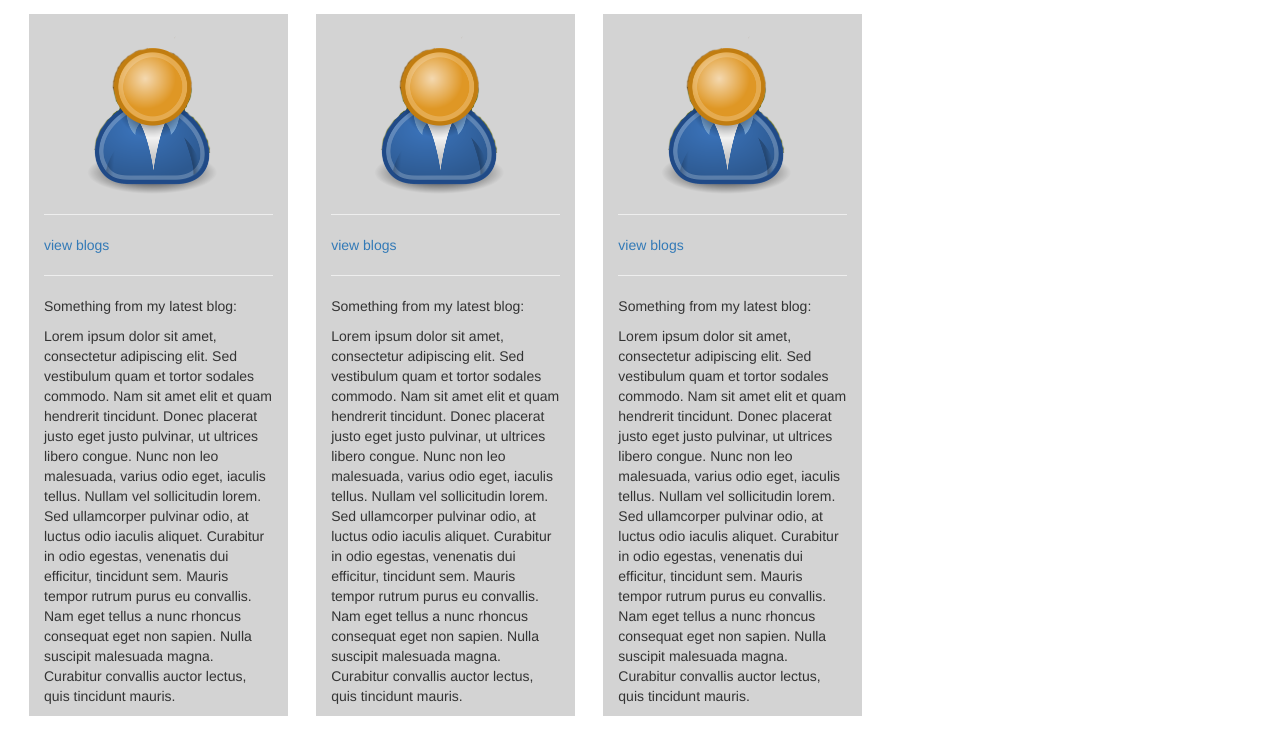
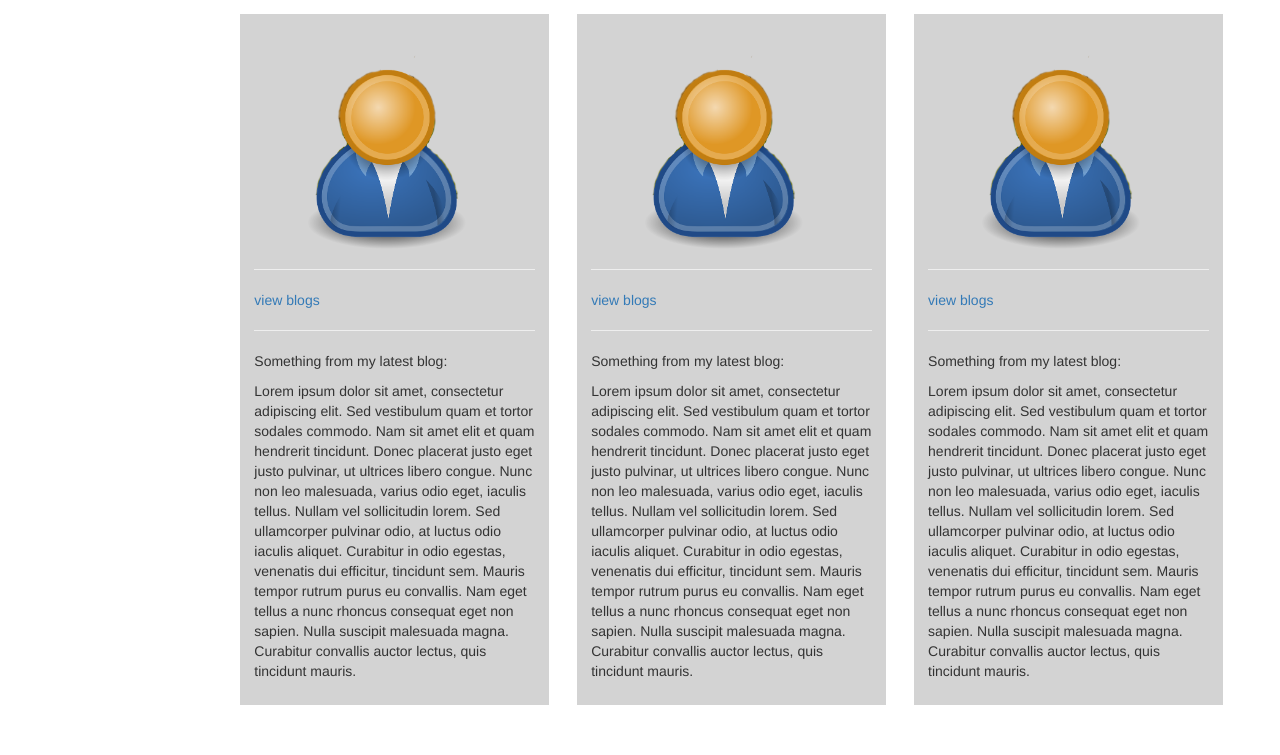
Before and after one commit to jmccoy11/blogs, a PHP site: page /view/home.php in a window 1280 px wide. Shown: the top 755 px of the page. Run offline with PHP 8.4, Linux system fonts and the light colour scheme.

Commit message:
styled the blogger cards

```diff
--- a/includes/navbar.inc.html
+++ b/includes/navbar.inc.html
@@ -1,4 +1,4 @@
-<div id="navbar" class="col-sm-2">
+<div id="navbar" class="">
   <nav>
     <h2>Blog Site</h2>
     <img src="images/trumpet.png" alt="trumpet.png" />
--- a/styles/main.css
+++ b/styles/main.css
@@ -7,11 +7,10 @@
 /* Navbar */
 
   #navbar {
-    width: 15%;
-    height: 100%;
+    height: 500px;
     background-color: var(--grey);
-    float: left;
-    position: relative;
+    margin-top: 1em;
+    padding: 15px 0;
   }
 
   nav {
@@ -30,18 +29,30 @@
     height: 75%;
   }
 
+  nav ul {
+    padding: 1em;
+  }
+
   nav li {
     font-weight: bold;
+    list-style: none;
   }
 
 /* Blogger card styles */
 
+  #blogger-container {
+    padding: 1em 2em;
+  }
+
+  .card-box {
+    padding: 0 1em;
+  }
+
   .card {
-    width = 33%;
+    padding: 1em;
     background: var(--grey);
-    margin: 1em;
   }
 
   .card img {
-    width:100%;
+    width: 100%;
   }
--- a/tmp/270ysee2uc9w8.3p51bprxjiio8.php
+++ b/tmp/270ysee2uc9w8.3p51bprxjiio8.php
@@ -1,4 +1,4 @@
-<div id="navbar" class="col-sm-2">
+<div id="navbar" class="">
   <nav>
     <h2>Blog Site</h2>
     <img src="images/trumpet.png" alt="trumpet.png" />
--- a/view/home.php
+++ b/view/home.php
@@ -34,40 +34,13 @@
 
   </head>
   <body>
+    <div class="col-xs-2">
       <include href="includes/navbar.inc.html" />
-
-      <div id="blogger-cards" class="col-xs-10">
-        <div class="card col-xs-3">
-          <img src="images/user.png" />
-          <hr />
-          <span><a href="#">view blogs</a></span>
-          <hr />
-          <p>Something from my latest blog:</p>
-          <p>Lorem ipsum dolor sit amet, consectetur adipiscing elit. Sed vestibulum quam et tortor
-          sodales commodo. Nam sit amet elit et quam hendrerit tincidunt. Donec placerat justo eget justo
-          pulvinar, ut ultrices libero congue. Nunc non leo malesuada, varius odio eget, iaculis tellus.
-          Nullam vel sollicitudin lorem. Sed ullamcorper pulvinar odio, at luctus odio iaculis aliquet.
-          Curabitur in odio egestas, venenatis dui efficitur, tincidunt sem. Mauris tempor rutrum purus
-          eu convallis. Nam eget tellus a nunc rhoncus consequat eget non sapien. Nulla suscipit malesuada
-          magna. Curabitur convallis auctor lectus, quis tincidunt mauris.</p>
     </div>
 
-        <div class="card col-xs-3">
-          <img src="images/user.png" />
-          <hr />
-          <span><a href="#">view blogs</a></span>
-          <hr />
-          <p>Something from my latest blog:</p>
-          <p>Lorem ipsum dolor sit amet, consectetur adipiscing elit. Sed vestibulum quam et tortor
-          sodales commodo. Nam sit amet elit et quam hendrerit tincidunt. Donec placerat justo eget justo
-          pulvinar, ut ultrices libero congue. Nunc non leo malesuada, varius odio eget, iaculis tellus.
-          Nullam vel sollicitudin lorem. Sed ullamcorper pulvinar odio, at luctus odio iaculis aliquet.
-          Curabitur in odio egestas, venenatis dui efficitur, tincidunt sem. Mauris tempor rutrum purus
-          eu convallis. Nam eget tellus a nunc rhoncus consequat eget non sapien. Nulla suscipit malesuada
-          magna. Curabitur convallis auctor lectus, quis tincidunt mauris.</p>
-        </div>
-
-        <div class="card col-xs-3">
+    <div id="blogger-container" class="row col-xs-10"> <!-- separates cards from nav -->
+        <div class="card-box col-xs-4"> <!-- card outer boxes to add margins -->
+          <div class="card"> <!-- card inner boxes -->
             <img src="images/user.png" />
             <hr />
             <span><a href="#">view blogs</a></span>
@@ -82,5 +55,41 @@
             magna. Curabitur convallis auctor lectus, quis tincidunt mauris.</p>
           </div>
         </div>
+
+        <div class="card-box col-xs-4">
+          <div class="card">
+            <img src="images/user.png" />
+            <hr />
+            <span><a href="#">view blogs</a></span>
+            <hr />
+            <p>Something from my latest blog:</p>
+            <p>Lorem ipsum dolor sit amet, consectetur adipiscing elit. Sed vestibulum quam et tortor
+            sodales commodo. Nam sit amet elit et quam hendrerit tincidunt. Donec placerat justo eget justo
+            pulvinar, ut ultrices libero congue. Nunc non leo malesuada, varius odio eget, iaculis tellus.
+            Nullam vel sollicitudin lorem. Sed ullamcorper pulvinar odio, at luctus odio iaculis aliquet.
+            Curabitur in odio egestas, venenatis dui efficitur, tincidunt sem. Mauris tempor rutrum purus
+            eu convallis. Nam eget tellus a nunc rhoncus consequat eget non sapien. Nulla suscipit malesuada
+            magna. Curabitur convallis auctor lectus, quis tincidunt mauris.</p>
+          </div>
+        </div>
+
+        <div class="card-box col-xs-4">
+          <div class="card">
+            <img src="images/user.png" />
+            <hr />
+            <span><a href="#">view blogs</a></span>
+            <hr />
+            <p>Something from my latest blog:</p>
+            <p>Lorem ipsum dolor sit amet, consectetur adipiscing elit. Sed vestibulum quam et tortor
+            sodales commodo. Nam sit amet elit et quam hendrerit tincidunt. Donec placerat justo eget justo
+            pulvinar, ut ultrices libero congue. Nunc non leo malesuada, varius odio eget, iaculis tellus.
+            Nullam vel sollicitudin lorem. Sed ullamcorper pulvinar odio, at luctus odio iaculis aliquet.
+            Curabitur in odio egestas, venenatis dui efficitur, tincidunt sem. Mauris tempor rutrum purus
+            eu convallis. Nam eget tellus a nunc rhoncus consequat eget non sapien. Nulla suscipit malesuada
+            magna. Curabitur convallis auctor lectus, quis tincidunt mauris.</p>
+          </div>
+        </div>
+      </div>
+
   </body>
 </html>
```
Also changed, not shown: tmp/270ysee2uc9w8.1s33lx129wxjx.php (+40 -31 lines). Lines whose indentation alone changed are shown as unchanged.
